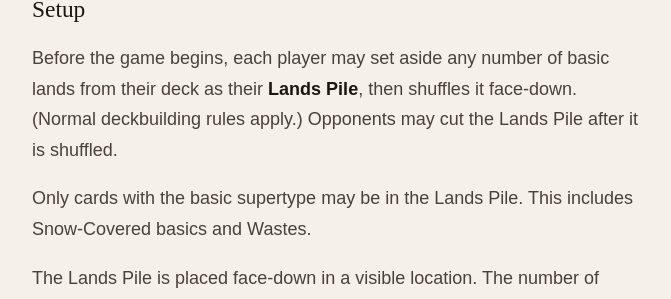
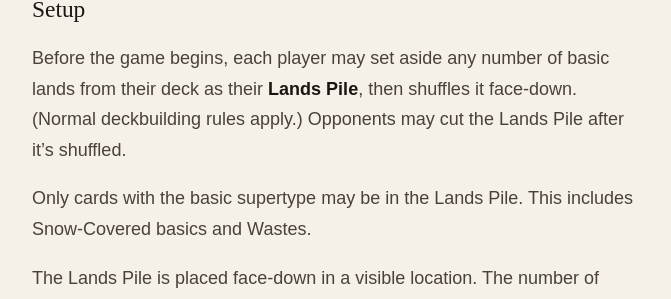
Before and after one commit to murtaugh/MTG-Lands-Pile, a Jekyll site: the page built from index.md, in a window 1280 px wide and 900 px high, scrolled down 501 px. Shown: the part 181-480 px from the top of the window, without its empty margins (304-975 px from the left). Built offline with Jekyll 4.4.1, drawn with Linux system fonts in a browser that asks for light colours; some web fonts are replaced; some of the changed text lies outside the part shown.

```diff
--- a/index.md
+++ b/index.md
@@ -15,7 +15,7 @@ Lands Pile is a variant rule that reduces the variance of mana availability. Eac
 
 ## Setup
 
-Before the game begins, each player may set aside any number of basic lands from their deck as their **Lands Pile**, then shuffles it face-down. (Normal deckbuilding rules apply.) Opponents may cut the Lands Pile after it is shuffled.
+Before the game begins, each player may set aside any number of basic lands from their deck as their **Lands Pile**, then shuffles it face-down. (Normal deckbuilding rules apply.) Opponents may cut the Lands Pile after it's shuffled.
 
 Only cards with the basic supertype may be in the Lands Pile. This includes Snow-Covered basics and Wastes.
 
```
Also changed, not shown: other parts of index.md (+2 -0 lines).
